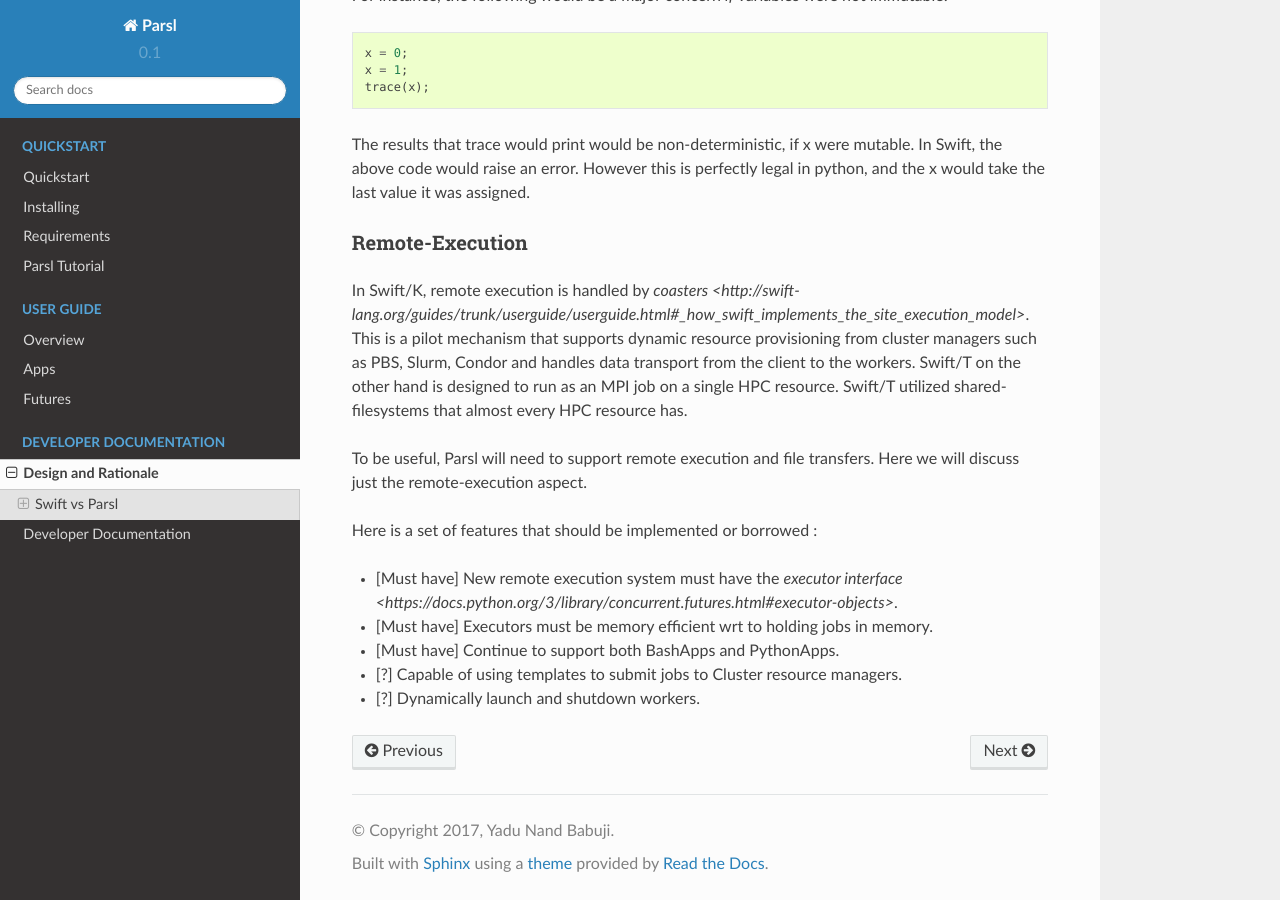
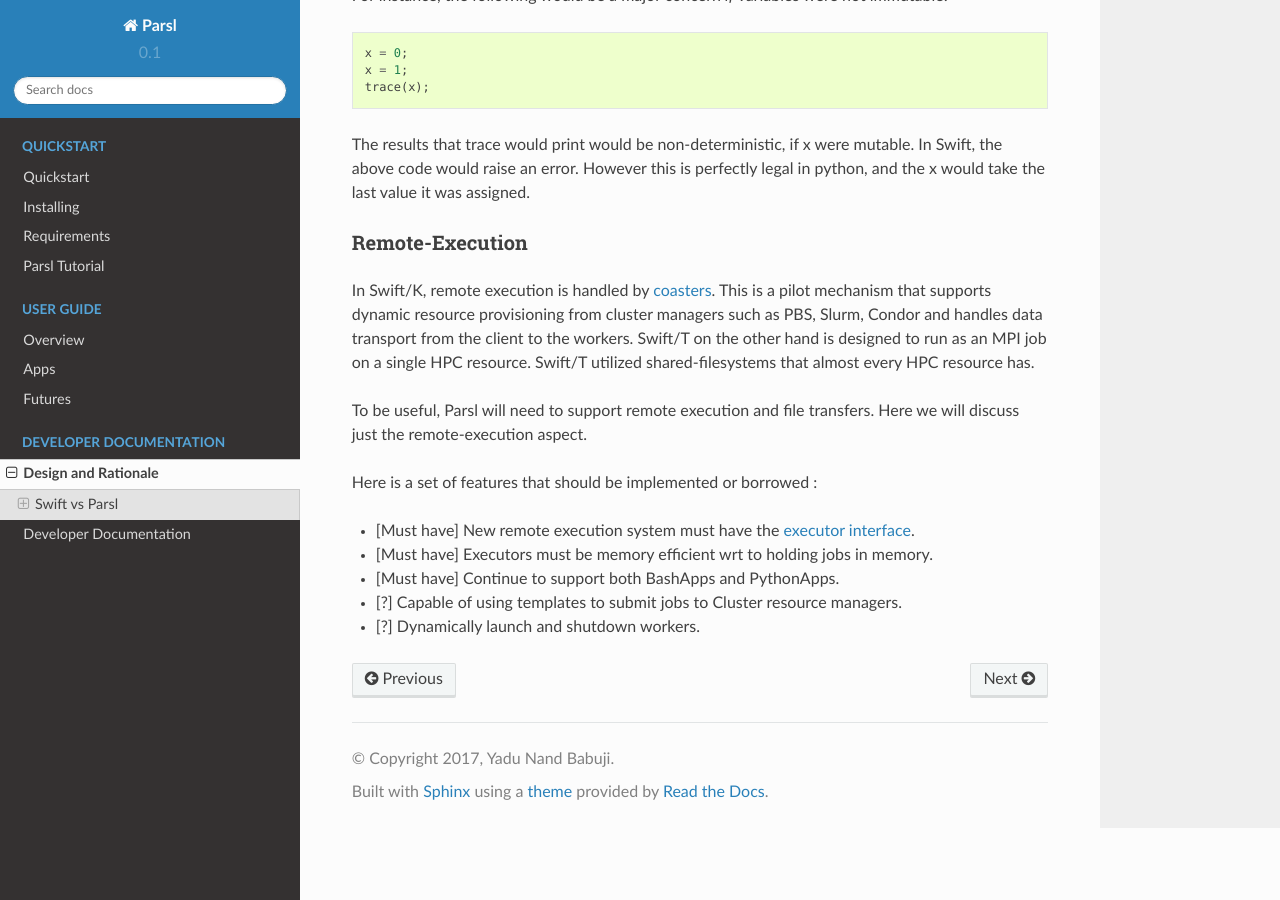
Before and after one commit to Parsl/parsl, a Sphinx documentation site: the page built from docs/devguide/design.rst, in a window 1280 px wide and 900 px high, scrolled down 2125 px. Built offline with Sphinx 7.4.7 and the Read the Docs theme 2.0.0, drawn with Linux system fonts in a browser that asks for light colours.

Commit message:
Minor fixes to links

```diff
--- a/docs/devguide/design.rst
+++ b/docs/devguide/design.rst
@@ -113,7 +113,8 @@ was assigned.
 Remote-Execution
 ^^^^^^^^^^^^^^^^
 
-In Swift/K, remote execution is handled by `coasters <http://swift-lang.org/guides/trunk/userguide/userguide.html#_how_swift_implements_the_site_execution_model>`. This is a pilot mechanism that supports
+In Swift/K, remote execution is handled by `coasters <http://swift-lang.org/guides/trunk/userguide/userguide.html#_how_swift_implements_the_site_execution_model>`_.
+This is a pilot mechanism that supports
 dynamic resource provisioning from cluster managers such as PBS, Slurm, Condor and handles data
 transport from the client to the workers. Swift/T on the other hand is designed to run as an MPI job on
 a single HPC resource. Swift/T utilized shared-filesystems that almost every HPC resource has.
@@ -123,7 +124,7 @@ the remote-execution aspect.
 
 Here is a set of features that should be implemented or borrowed :
 
-* [Must have] New remote execution system must have the `executor interface <https://docs.python.org/3/library/concurrent.futures.html#executor-objects>`.
+* [Must have] New remote execution system must have the `executor interface <https://docs.python.org/3/library/concurrent.futures.html#executor-objects>`_.
 * [Must have] Executors must be memory efficient wrt to holding jobs in memory.
 * [Must have] Continue to support both BashApps and PythonApps.
 * [?] Capable of using templates to submit jobs to Cluster resource managers.
```
